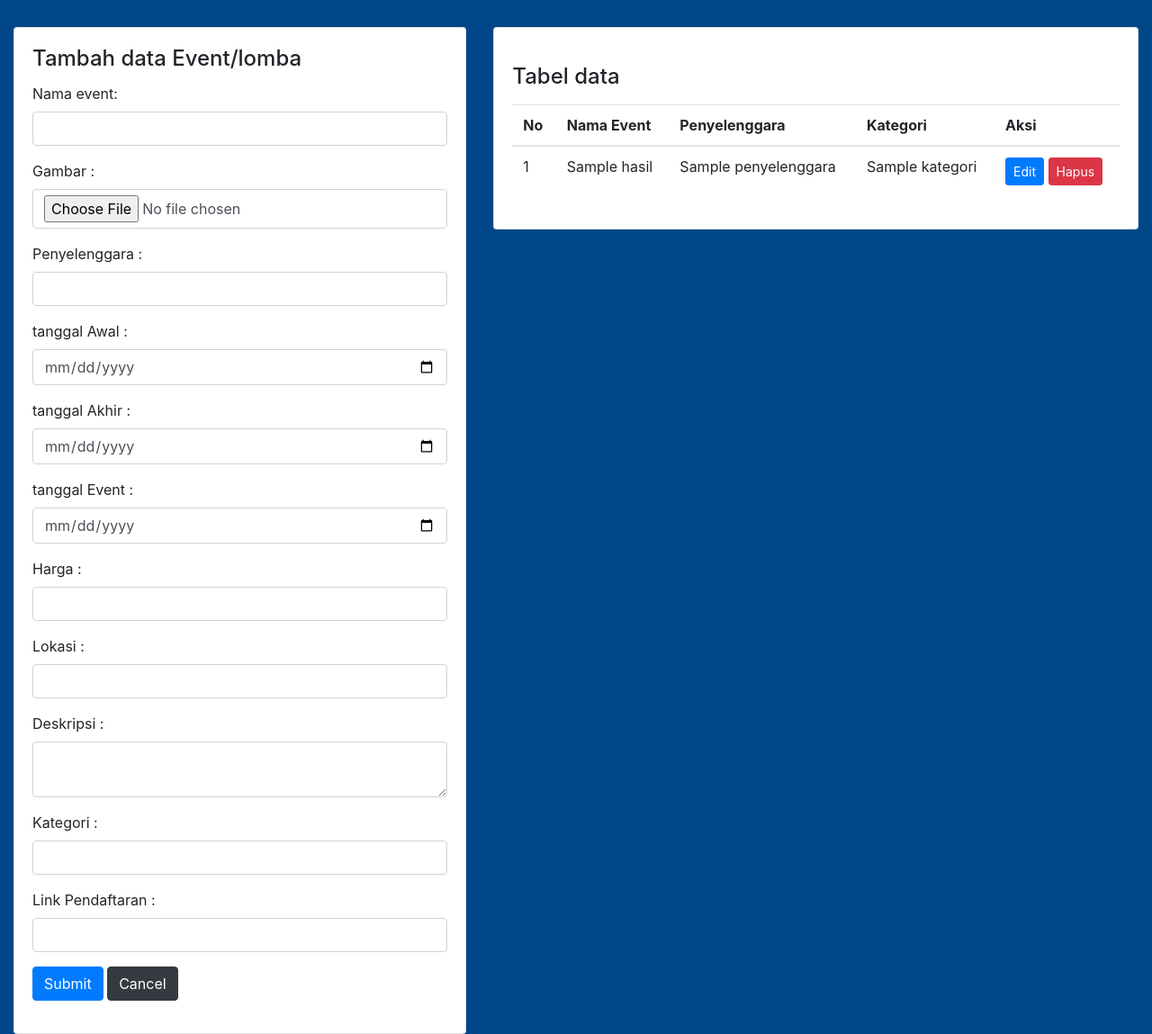
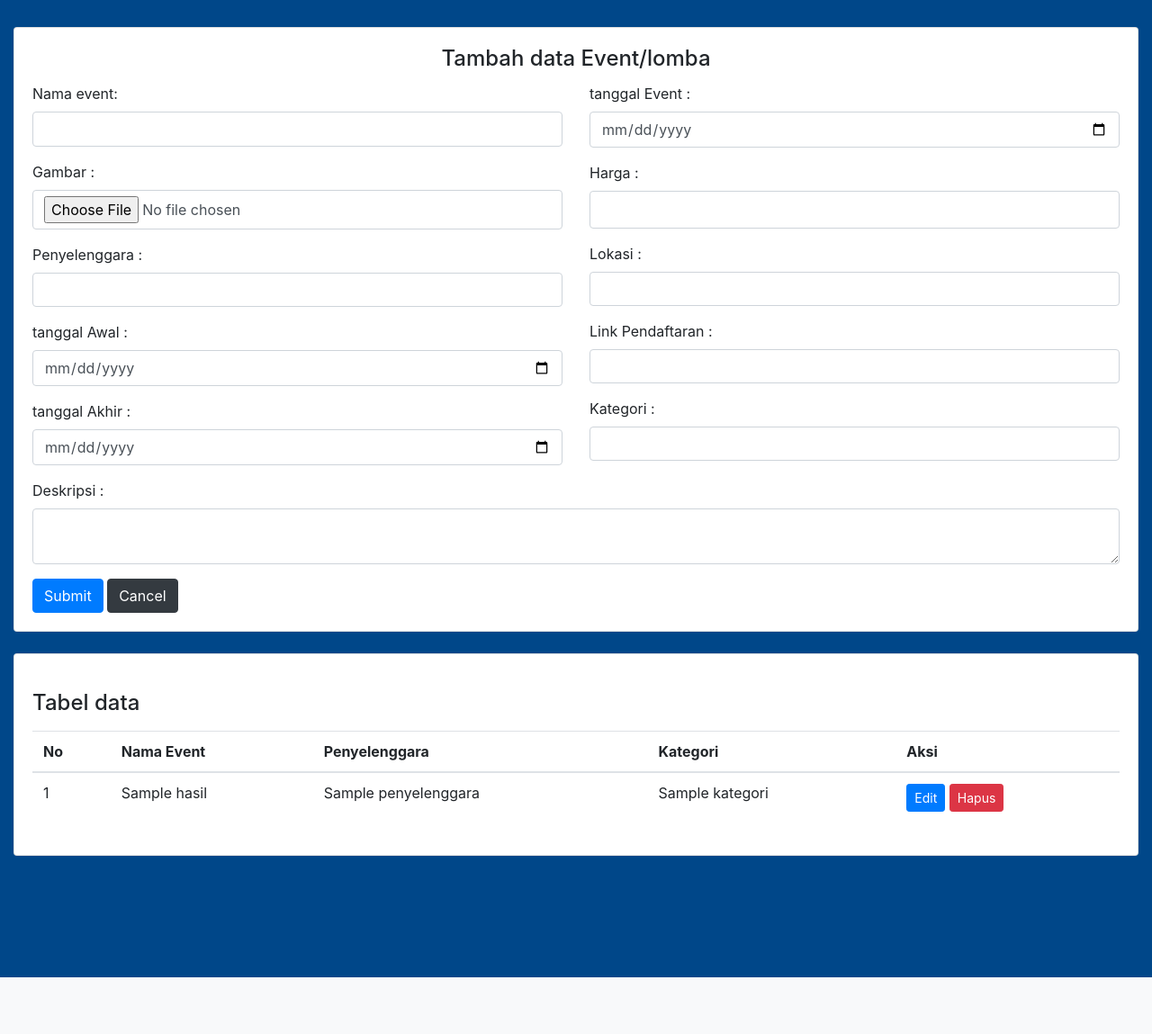
Before and after one commit to JakaAlfariza/PNBTC, a CodeIgniter app: the page made by application/views/Vadmin.php in a window 1280 px wide. Shown: the part 66-1215 px from the top of the page at 90% size. After the commit the page ends 1152 px from the top, so only its background shows below. Run offline with CodeIgniter, Linux system fonts and the light colour scheme; tables that the repository leaves empty or names only in its code hold one stand-in row (values such as "Sample post"); the template is opened without the code that fills it: most values are stand-ins (such as "Sample title", 1, 10 or a date in 2020); some libraries are stand-ins or nearby versions.

Commit message:
admin gorengan6

```diff
--- a/application/views/Vadmin.php
+++ b/application/views/Vadmin.php
@@ -14,6 +14,8 @@
 
 </head>
 <body>
+
+
 <nav class="navbar navbar-expand-lg navbar-light bg-light">
   <a class="navbar-brand" href="#">
     <img src="<?= base_url('images/pnb.png');?>" width="40" height="40" alt="">
@@ -22,7 +24,7 @@
       <ul class="navbar-nav font-weight-bold ml-auto">
 
         <li class="nav-item">
-          <a class="nav-link" " href="<?= base_url('cadmin/logout');?>"> <i class="fa-solid fa-sign-out"></i>
+          <a class="nav-link" href="<?= base_url('cadmin/logout');?>"> <i class="fa-solid fa-sign-out"></i>
 		  log out</a>
         </li>
       </ul>
@@ -30,61 +32,88 @@
 
 
     <div class="container-fluid page-body-wrapper" style="margin-top: 30px;">
-
 			<div class="main-panel">
 				<div class="content-wrapper">
 					<div class="page-header">
 
+					<!-- </div> -->
+					<!-- <div class="row">
+						<div class="col-lg-5 grid-margin stretch-card"> -->
+							<div class="card">
+								<div class="card-body">
+									<h4 class="card-title d-flex justify-content-center">Tambah data Event/lomba</h4>
+                  <div class="row">
+                  <div class="col-6">
+                  <form class="forms-sample" method="POST" action="<?php echo base_url('cadmin/simpandata'); ?>">
+                  <div class="mb-3">
+                   <div class="form-label">
+											<label for="exampleInputName1" class="form-label">Nama event:</label>
+											<input type="text" name="nama_event" class="form-control" style="font-size:17px"  required>
 										</div>
-					<div class="row">
-						<div class="col-lg-5 grid-margin stretch-card">
-							<div class="card">
-								<div class="card-body" >
-									<h4 class="card-title">Tambah data Event/lomba</h4>
-            <form class="forms-sample" method="POST" action="<?php echo base_url('cadmin/simpandata'); ?>">
+                  </div>
+                  <div class="mb-3">
 										<div class="form-group">
-											<label for="exampleInputName1">Nama event:</label>
-											<input type="text" name="nama_event" class="form-control"   required>
-										</div>
-										<div class="form-group">
-											<label for="exampleInputName1">Gambar :</label>
+											<label for="exampleInputName1" class="form-label">Gambar :</label>
 											<input type="file" name="gambar" class="form-control"  required>
 										</div>
+                  </div>
+                  <div class="mb-3">
 										<div class="form-group">
-                                            <label for="exampleInputName1">Penyelenggara :</label>
+                      <label for="exampleInputName1" class="form-label">Penyelenggara :</label>
 											<input type="text" name="penyelenggara" class="form-control"   required>
 										</div>
+                  </div>
+                  <div class="mb-3">
                     <div class="form-group">
-                                        <label for="exampleInputName1">tanggal Awal :</label>
+                      <label for="exampleInputName1" class="form-label">tanggal Awal :</label>
 											<input type="date" name="tgl_awal" class="form-control"   required>
 										</div>
+                  </div>
+                  <div class="mb-3">
                     <div class="form-group">
-                                        <label for="exampleInputName1">tanggal Akhir :</label>
+                      <label for="exampleInputName1" class="form-label">tanggal Akhir :</label>
 											<input type="date" name="tgl_akhir" class="form-control"  required>
 										</div>
+                  </div>
+                </div>
+              <div class="col-6">
+                <div class="mb-3">
                     <div class="form-group">
-                                        <label for="exampleInputName1">tanggal Event :</label>
+                      <label for="exampleInputName1" class="form-label">tanggal Event :</label>
 											<input type="date" name="tgl_event" class="form-control"   required>
 										</div>
+                </div>
+                <div class="mb-3">
                     <div class="form-group">
-                                        <label for="exampleInputName1">Harga :</label>
-											<input type="text" name="harga" class="form-control"   required>
+                      <label for="exampleInputName1" class="form-label">Harga :</label>
+											<input type="text" name="harga" class="form-control" style="font-size: 19px"  required>
 										</div>
+                </div>
+                <div class="mb-3">
                   <div class="form-group">
-                                        <label for="exampleInputName1">Lokasi :</label>
+                      <label for="exampleInputName1" class="form-label">Lokasi :</label>
 											<input type="text" name="lokasi" class="form-control"   required>
                   </div>
+                </div>
+                <div class="mb-3">
                   <div class="form-group">
-						<label>Deskripsi :</label>
+                    <label for="exampleInputName1" class="form-label">Link Pendaftaran :</label>
+									  <input type="text" name="link_daftar" class="form-control"   required>
+								  </div>
+                </div>
+                <div class="mb-3">
+                  <div class="form-group">
+                    <label for="exampleInputName1" class="form-label">Kategori :</label>
+										<input type="text" name="kategori" class="form-control"   required>
+									</div>
+                </div>
+              </div>
+            </div>
+                <div class="mb-3">
+                  <div class="form-group">
+                      <label class="form=label">Deskripsi :</label>
                       <textarea class="form-control" name="deskripsi" required></textarea>
                   </div>
-                                        <div class="form-group">
-                                        <label for="exampleInputName1">Kategori :</label>
-											<input type="text" name="kategori" class="form-control"   required>
-										</div>
-                                        <div class="form-group">
-                                        <label for="exampleInputName1">Link Pendaftaran :</label>
-											<input type="text" name="link_daftar" class="form-control"   required>
                 </div>
 									<button type="submit" name="submit" class="btn btn-primary me-2">Submit</button>
 									<button type="reset" class="btn btn-dark">Cancel</button>
@@ -92,9 +121,10 @@
                 </div>
 						</div>
 					</div>
-					<div class="col-lg-7 grid-margin stretch-card">
+
+					<div class="mt-4">
 						<div class="card">
-							<div class="card-body" style="margin-top: 20px;" >
+							<div class="card-body" style="margin-top: 20px;">
               <h4 class="card-title">Tabel data</h4>
 								</p>
 								<div class="table-responsive" >
@@ -125,25 +155,25 @@
                  <td><?php echo $data->nama_event ?></td>
                  <td><?php echo $data->penyelenggara ?></td>
                  <td><?php echo $data->kategori ?></td>
-
                  <td>
                  <button type="button" class="btn btn-sm btn-primary">Edit</button>
                      <button type="button" onclick="hapusdata
                      ('<?php echo $data->id_event ?>')" class="btn btn-sm btn-danger">Hapus</button>
                  </td>
                </tr>
-
               <?php
                       $no++;
                       endforeach;
                  }
               ?>
-
-
                </tr>
              </tbody>
            </table>
-
+          </div>
+          </div>
+          </div>
+          </div>
+          <br>
            <script>
                function hapusdata(id_event){
                    if(confirm("Apakah yakin menghapus data ini?")){
@@ -151,8 +181,6 @@
                    }
                }
            </script>
-
-
     <!-- Bootstrap JS and dependencies -->
     <script src="https://code.jquery.com/jquery-3.2.1.slim.min.js" integrity="sha384-KJ3o2DKtIkvYIK3UENzmM7KCkRr/rE9/Qpg6aAZGJwFDMVNA/GpGFF93hXpG5KkN" crossorigin="anonymous"></script>
     <script src="https://cdn.jsdelivr.net/npm/popper.js@1.12.9/dist/umd/popper.min.js" integrity="sha384-ApNbgh9B+Y1QKtv3Rn7W3mgPxhU9K/ScQsAP7hUibX39j7fakFPskvXusvfa0b4Q" crossorigin="anonymous"></script>
```
Lines whose indentation alone changed are shown as unchanged.
